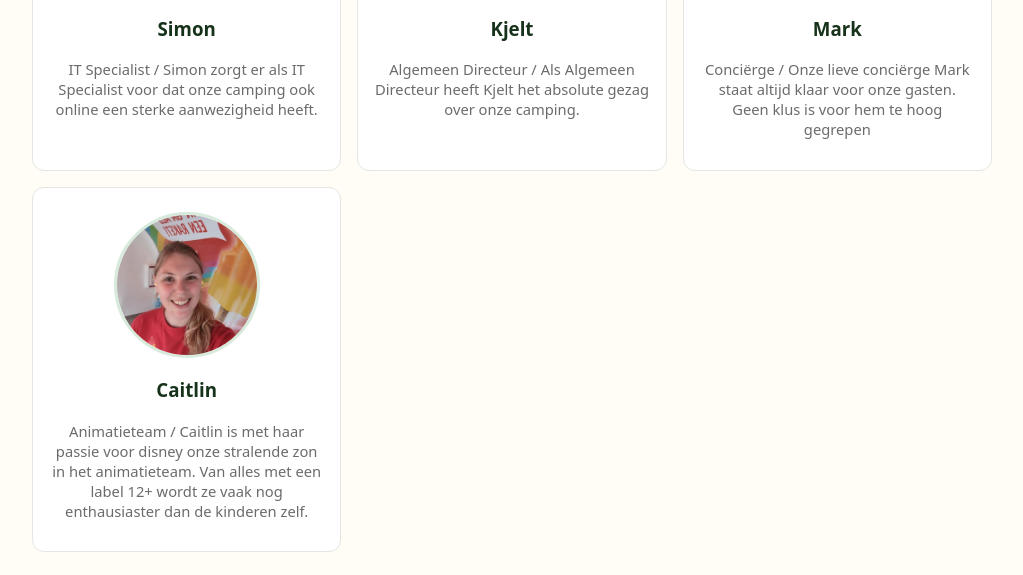
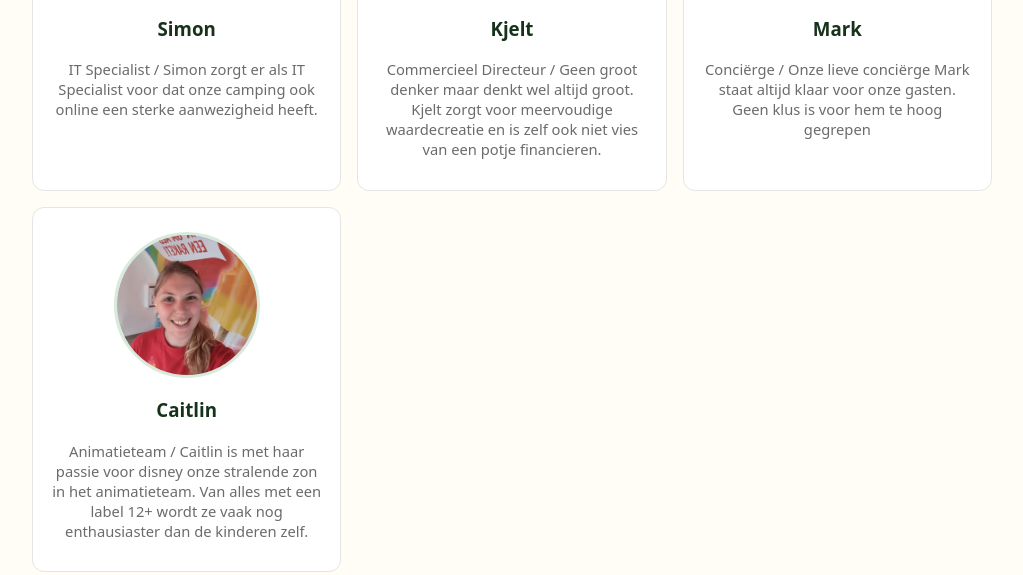
Before and after one commit to StronkSimon/campingdeleeuwenkuil, a plain HTML site: page staff.html in a window 1280 px wide. Shown: the part 522-1097 px from the top of the page, without its empty margins (128-1151 px from the left). Drawn offline with Linux system fonts and the light colour scheme.

Commit message:
Update staff.html

```diff
--- a/staff.html
+++ b/staff.html
@@ -79,7 +79,7 @@ header { justify-content: space-between; }
 <article class="card staff-card">
   <img alt="Foto van Kjelt" class="avatar" src="kjelt.png">
   <h3>Kjelt</h3>
-  <p class="muted">Algemeen Directeur / Als Algemeen Directeur heeft Kjelt het absolute gezag over onze camping.</p>
+  <p class="muted">Commercieel Directeur / Geen groot denker maar denkt wel altijd groot. Kjelt zorgt voor meervoudige waardecreatie en is zelf ook niet vies van een potje financieren.</p>
 </article>
 
 
```
